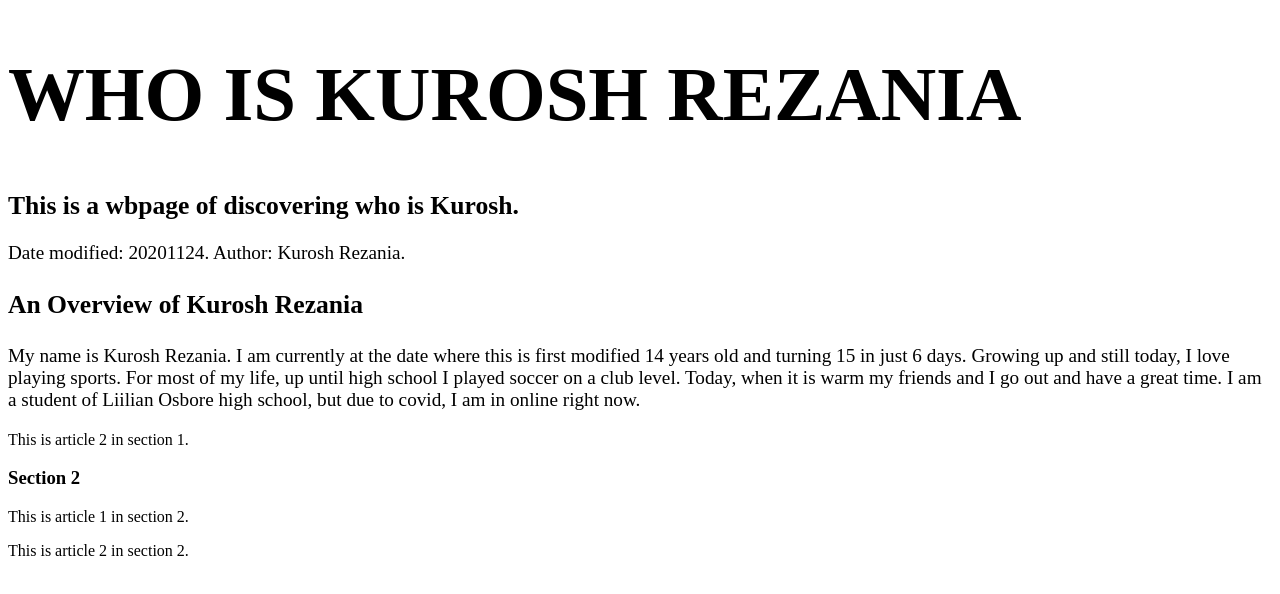
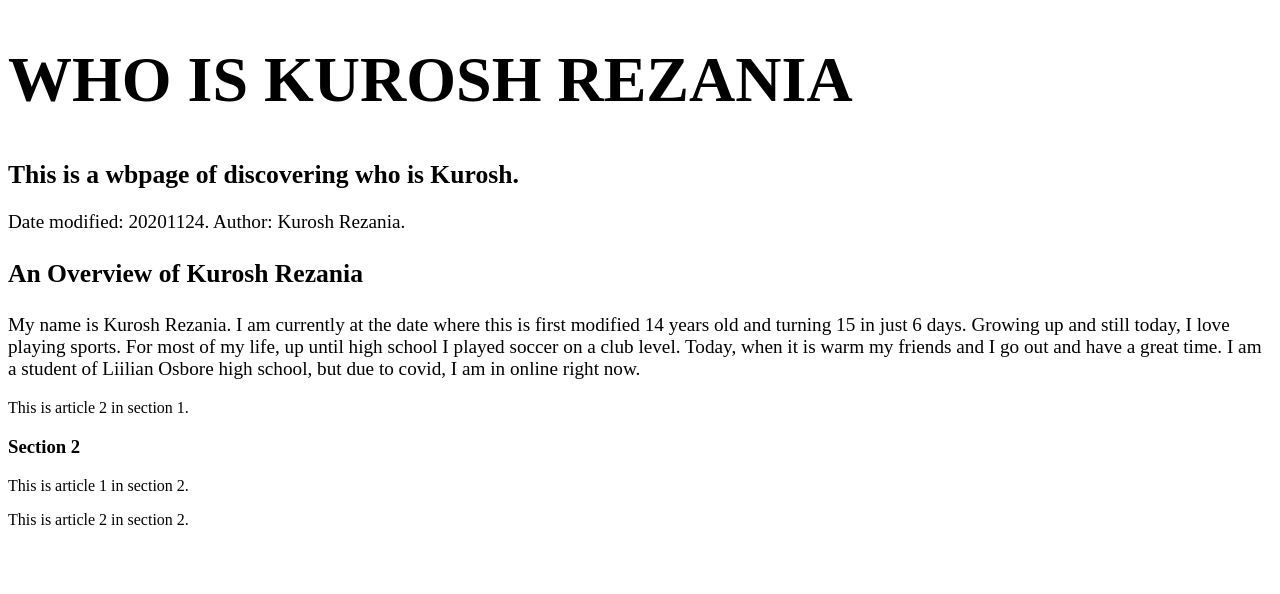
Before and after one commit to koolaid97/Who-am-I, a plain HTML site: page index.html in a window 1280 px wide. Drawn offline with Linux system fonts and the light colour scheme.

Commit message:
Update index.html

```diff
--- a/index.html
+++ b/index.html
@@ -28,7 +28,7 @@
   </head>
   <body>
     <!-- Review specific tags such as h1-h6, p, & special symbols like &copy-->
-    <header><h1 style="font-size:6vw">WHO         IS         KUROSH REZANIA</h1></header>
+    <header><h1 style="font-size:5vw">WHO         IS         KUROSH REZANIA</h1></header>
       <nav><h1 style="font-size:2vw">This is a wbpage of discovering who is Kurosh.</h1></nav>
       <aside><p style="font-size:1.5vw">Date modified: 20201124. Author: Kurosh Rezania.</p></aside>
       <section>
```
